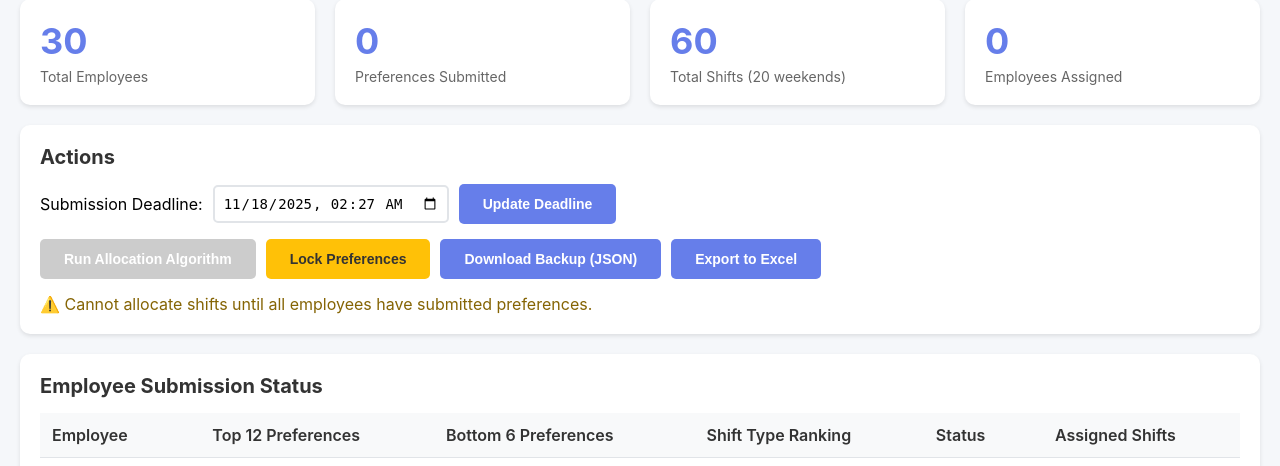
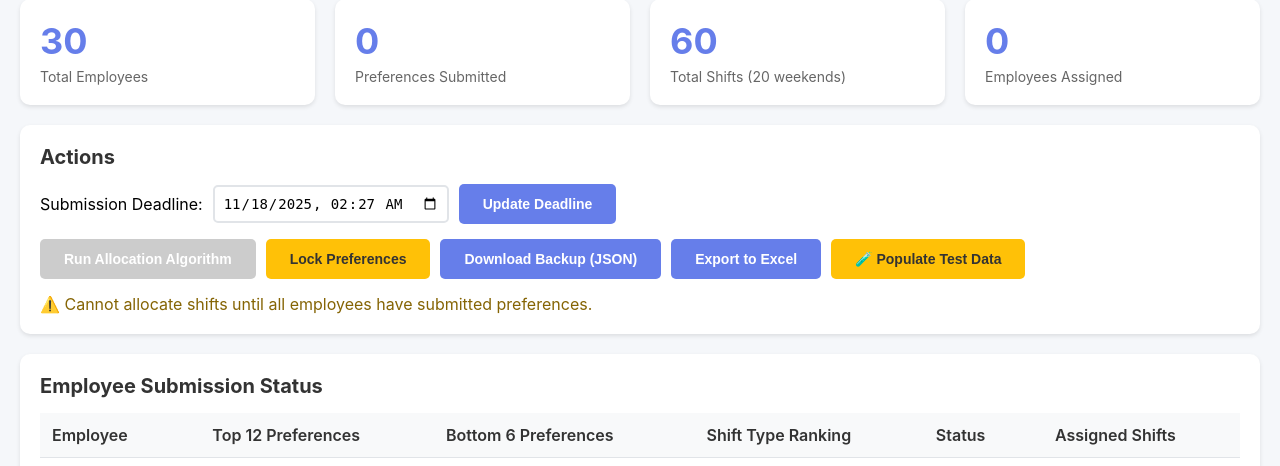
Before and after one commit to AndySullivanTR/weekend_trunk, a Flask app: page /manager/dashboard in a window 1280 px wide. Shown: the part 117-583 px from the top of the page. Run offline with Flask 3, Linux system fonts and the light colour scheme; the visitor is signed in with stand-in values (Sample User, id 1).

Commit message:
Add populate test data button

```diff
--- a/app.py
+++ b/app.py
@@ -605,6 +605,55 @@ def backup_data():
         download_name=f'backup_{datetime.now().strftime("%Y%m%d_%H%M%S")}.json'
     )
 
+@app.route('/api/populate-test-data', methods=['POST'])
+def populate_test_data():
+    """Populate random preferences for all employees (TESTING ONLY)"""
+    if not session.get('is_manager'):
+        return jsonify({'error': 'Unauthorized'}), 403
+
+    employees = get_employees()
+    preferences = {}
+
+    # All 60 shift IDs
+    all_shifts = list(range(60))
+
+    # Generate random preferences for each non-manager employee
+    for username, emp_data in employees.items():
+        if emp_data.get('is_manager'):
+            continue
+
+        # Shuffle all shifts
+        shuffled = all_shifts.copy()
+        random.shuffle(shuffled)
+
+        # Top 12 are first 12 from shuffled list
+        top_12 = shuffled[:12]
+
+        # Bottom 6 are next 6 from shuffled list
+        bottom_6 = shuffled[12:18]
+
+        # Random shift type preferences (1, 2, 3)
+        shift_types = [1, 2, 3]
+        random.shuffle(shift_types)
+
+        preferences[username] = {
+            'top_12': top_12,
+            'bottom_6': bottom_6,
+            'shift_type_pref': {
+                'saturday': str(shift_types[0]),
+                'sunday_morning': str(shift_types[1]),
+                'sunday_evening': str(shift_types[2])
+            }
+        }
+
+    # Save preferences
+    save_json(PREFERENCES_FILE, preferences)
+
+    return jsonify({
+        'success': True,
+        'message': f'Populated random preferences for {len(preferences)} employees'
+    })
+
 @app.route('/api/export-excel')
 def export_excel():
     if not session.get('is_manager'):
--- a/templates/manager_dashboard.html
+++ b/templates/manager_dashboard.html
@@ -333,6 +333,9 @@
                 <button class="btn btn-primary" onclick="exportExcel()">
                     Export to Excel
                 </button>
+                <button class="btn btn-warning" onclick="populateTestData()">
+                    🧪 Populate Test Data
+                </button>
             </div>
             {% if submitted_count < total_employees %}
             <div style="margin-top: 15px; color: #856404;">
@@ -548,6 +551,31 @@
         function exportExcel() {
             window.location.href = '/api/export-excel';
         }
+
+        async function populateTestData() {
+            if (!confirm('This will populate random preferences for all 30 employees. Continue?')) {
+                return;
+            }
+
+            showAlert('⏳ Populating test data...', 'info');
+
+            try {
+                const response = await fetch('/api/populate-test-data', {
+                    method: 'POST'
+                });
+
+                const data = await response.json();
+
+                if (data.success) {
+                    showAlert('✅ ' + data.message, 'success');
+                    setTimeout(() => location.reload(), 2000);
+                } else {
+                    showAlert('Failed to populate test data.', 'danger');
+                }
+            } catch (error) {
+                showAlert('An error occurred.', 'danger');
+            }
+        }
     </script>
 </body>
 </html>
```
